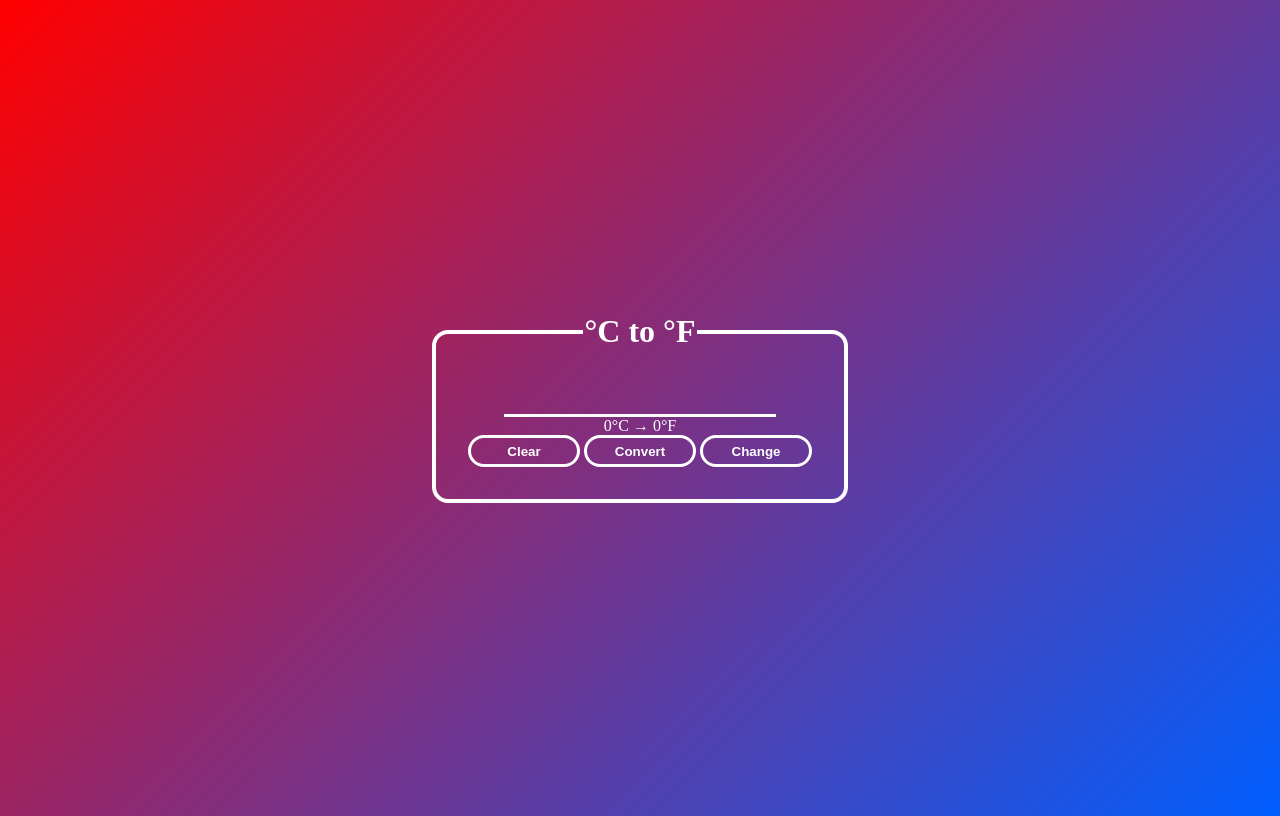
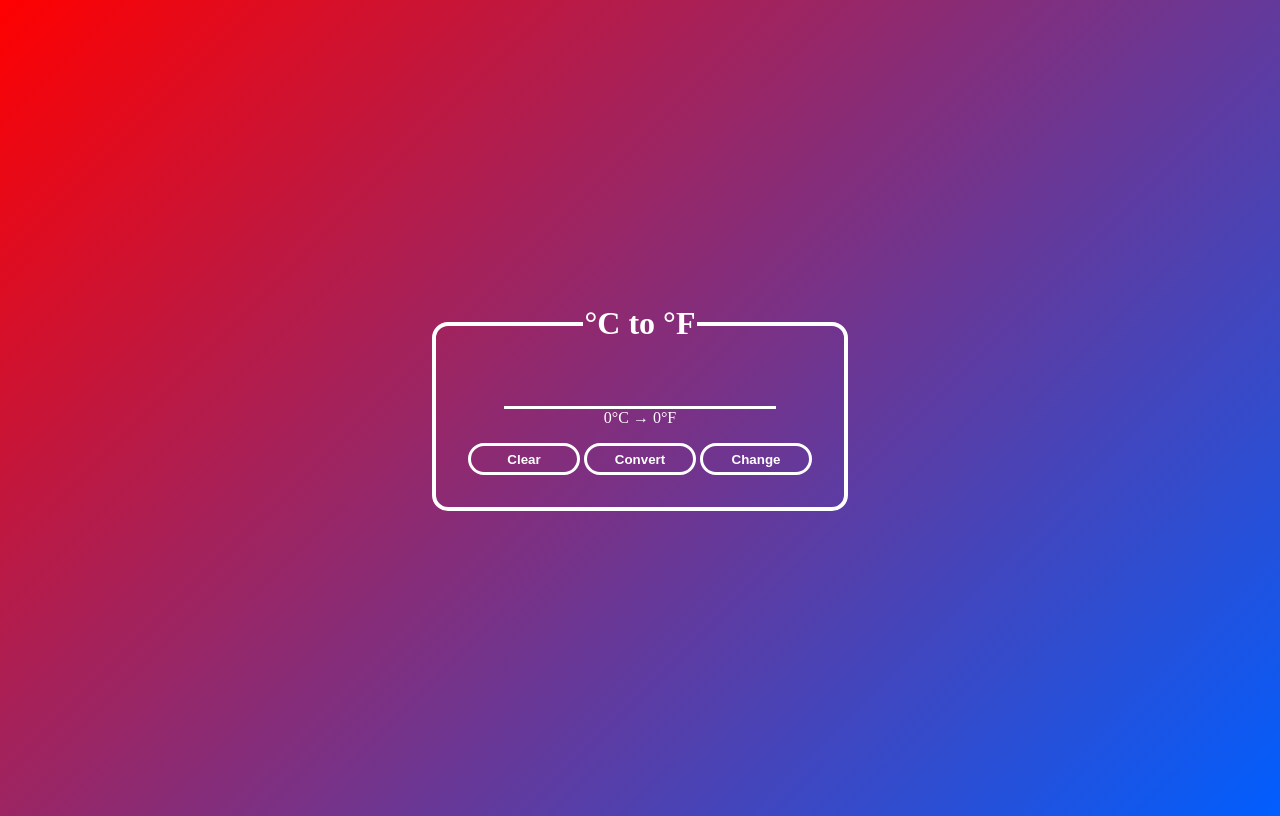
Before and after one commit to Saeedafshari11235/tempConverter, a plain HTML site: page index.html in a window 1280 px wide. Drawn offline with Linux system fonts and the light colour scheme.

Commit message:
adding div style

```diff
--- a/style.css
+++ b/style.css
@@ -47,3 +47,6 @@ button:hover{
     background-color: #fff;
     color: #763289;
 }
+div{
+    margin-top: 1rem;
+}
```
